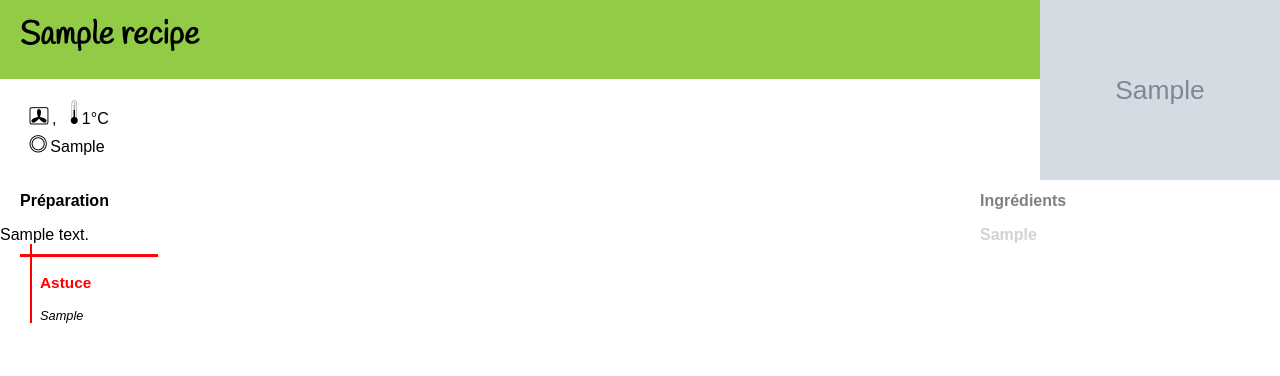
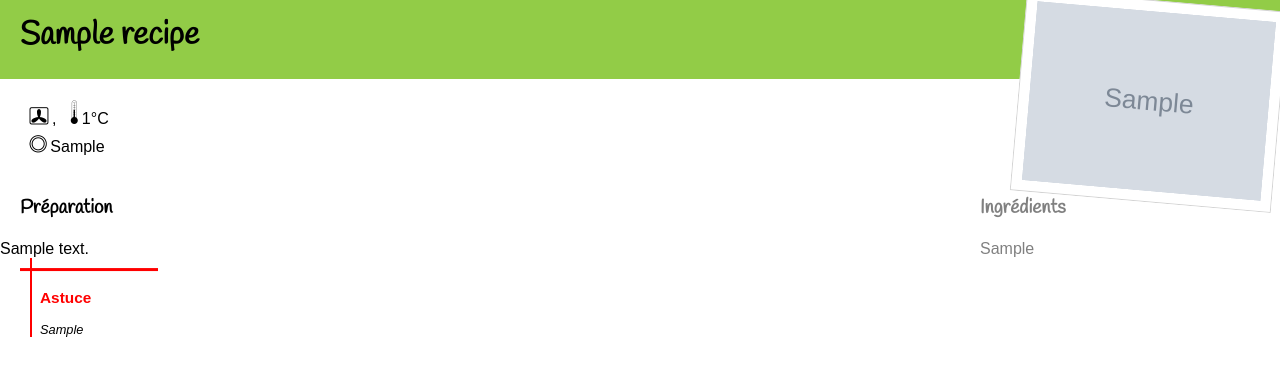
Before and after one commit to nicolaselie/django-recipes, a Django app: a page that uses templates/recipes/recipe_detail.html in a window 1280 px wide. Shown: the top 376 px of the page. Run offline with Django 3.2, Linux system fonts and the light colour scheme; tables that the repository leaves empty hold one stand-in row (values such as "Sample post"); grey boxes marked "Sample" are stand-in pictures; parts of the project's set-up code (start-up, migrations or seed data) failed here and were passed over.

Commit message:
Improved css and template for recipe detail view.

```diff
--- a/static/stylesheet.css
+++ b/static/stylesheet.css
@@ -59,14 +59,19 @@ h1 a {
 
 div#picture {
     text-align: center;
-    position: fixed;
+    position: absolute;
     top: 0;
     right: 0;
     z-index: 1001;
 }
 
 div#picture img {
-    width: 240px;
+    height: 180px;
+    background-color: #fff;
+    padding: 10px 10px;
+    text-align: center;
+    transform: rotate(5deg);
+    border: 1px solid lightgrey;
 }
 
 div#meta {
@@ -81,19 +86,20 @@ div#meta>p {
 div#ingredients {
     width: 300px;
     float: right;
-    color: lightgrey;
-    font-weight: bold;
+    color: grey;
     padding-top: 20px;
     padding-bottom: 20px;
     padding-left: 20px;
 }
 
-div#ingredients>p {
+div#ingredients p {
+    padding-left: 20px;
+    font-weight: bold;
     color: grey;
 }
 
-div#ingredients li {
-    list-style-type: none;
+div#ingredients p.section-title {
+    padding-left: 0px;
 }
 
 div#ingredients div.left {
@@ -113,10 +119,21 @@ div#recipe {
     padding-right: 20px;
 }
 
-div#recipe>p {
-    padding-left: 20px;
+div#recipe p {
+    padding-left: 40px;
     font-weight: bold;
 }
+
+div#recipe p.section-title  {
+    padding-left: 20px;
+}
+
+div#ingredients p.section-title, div#recipe p.section-title  {
+    font-family: 'Handlee', sans serif;
+    font-size: 120%;
+}
+
+
 
 /*http://www.alsacreations.com/article/lire/1210-donnez-du-style-a-vos-listes.html*/
 div#recipe ol {
@@ -125,23 +142,21 @@ div#recipe ol {
 }
 
 div#recipe li {
-    padding-left: 20px;
     list-style-type: none;
     counter-increment: step;
-    margin-bottom: 40px;
+    margin-bottom: 2em;
     text-align: justify;
 }
 
 div#recipe li:before {
+    position: relative;
+    top: -10px;
     float: left;
-    width: 1%;
     text-align: right;
     font-family : Times New Roman, Times, serif;
     content: counter(step);
-    padding: 0 20px 6px;
-    margin-right: 8px;
-    vertical-align: top;
-    font-size: 300%;
+    padding: 0 20px;
+    font-size: 2em;
     color: lightgrey;
 }
 /**/
--- a/templates/recipes/recipe_detail.html
+++ b/templates/recipes/recipe_detail.html
@@ -21,12 +21,12 @@
     </div>
 
     <div id="ingredients">
-        <p>Ingrédients</p>
+        <p class="section-title">Ingrédients</p>
         {{ recipe.ingredients_markup|safe }}
     </div>
 
     <div id="recipe">
-        <p>Préparation</p>
+        <p class="section-title">Préparation</p>
         {{ recipe.content_markup|safe }}
     </div>
 
```
